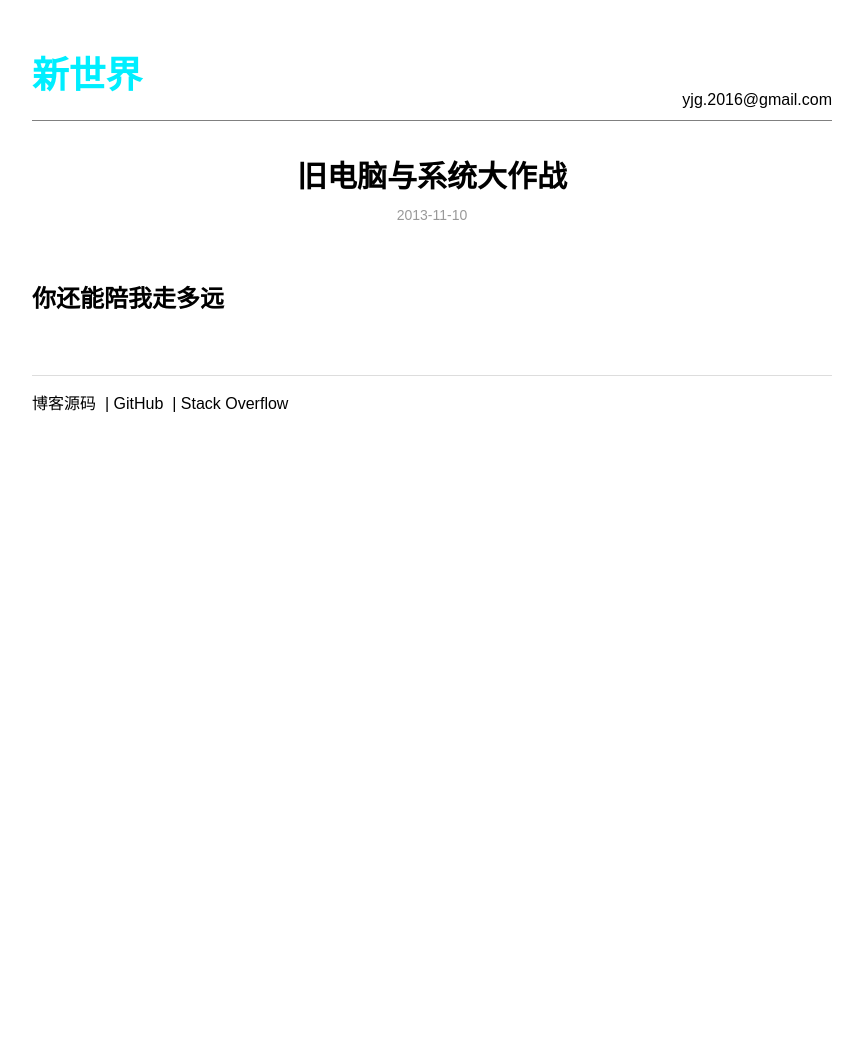
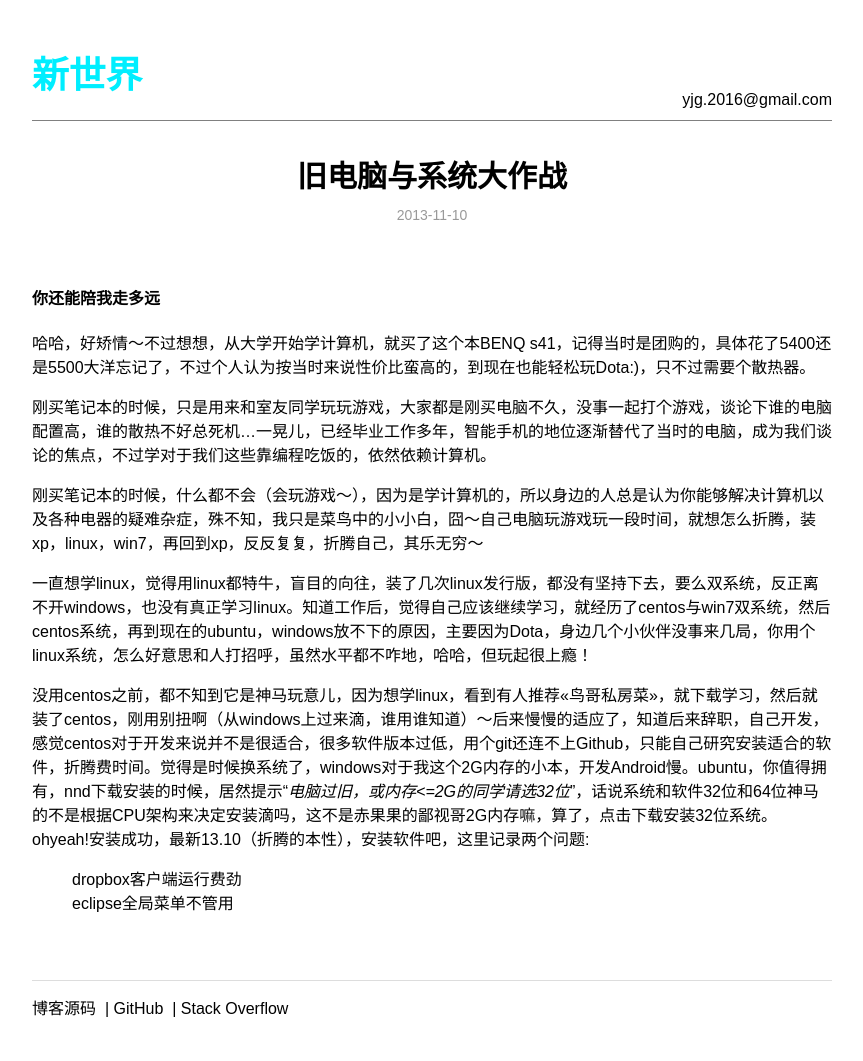
Before and after one commit to leongithub/blog, a Jekyll site: the page built from _posts/2013-11-10-os.md, in a window 1280 px wide. Shown: the whole page, without its empty margins (208-1071 px from the left). Built offline with Jekyll 4.4.1, drawn with Linux system fonts in a browser that asks for light colours; comment, search, counter and statistics services are not loaded; before the commit the page ends 900 px from its top, so only the background shows below that.

Commit message:
update blog

```diff
--- a/_posts/2013-11-10-os.md
+++ b/_posts/2013-11-10-os.md
@@ -4,4 +4,21 @@ title: 旧电脑与系统大作战
 description: 大学时期买的电脑，已经5年多了，系统从windows到linux，来来回回又回到ubuntu，舍不得你啊，老兄
 ---
 
-##你还能陪我走多远
+####你还能陪我走多远
+
+
+哈哈，好矫情～不过想想，从大学开始学计算机，就买了这个本BENQ s41，记得当时是团购的，具体花了5400还是5500大洋忘记了，不过个人认为按当时来说性价比蛮高的，到现在也能轻松玩Dota:)，只不过需要个散热器。
+
+
+刚买笔记本的时候，只是用来和室友同学玩玩游戏，大家都是刚买电脑不久，没事一起打个游戏，谈论下谁的电脑配置高，谁的散热不好总死机...一晃儿，已经毕业工作多年，智能手机的地位逐渐替代了当时的电脑，成为我们谈论的焦点，不过学对于我们这些靠编程吃饭的，依然依赖计算机。
+
+
+刚买笔记本的时候，什么都不会（会玩游戏～），因为是学计算机的，所以身边的人总是认为你能够解决计算机以及各种电器的疑难杂症，殊不知，我只是菜鸟中的小小白，囧～自己电脑玩游戏玩一段时间，就想怎么折腾，装xp，linux，win7，再回到xp，反反复复，折腾自己，其乐无穷～
+
+
+一直想学linux，觉得用linux都特牛，盲目的向往，装了几次linux发行版，都没有坚持下去，要么双系统，反正离不开windows，也没有真正学习linux。知道工作后，觉得自己应该继续学习，就经历了centos与win7双系统，然后centos系统，再到现在的ubuntu，windows放不下的原因，主要因为Dota，身边几个小伙伴没事来几局，你用个linux系统，怎么好意思和人打招呼，虽然水平都不咋地，哈哈，但玩起很上瘾！
+
+
+没用centos之前，都不知到它是神马玩意儿，因为想学linux，看到有人推荐<<鸟哥私房菜>>，就下载学习，然后就装了centos，刚用别扭啊（从windows上过来滴，谁用谁知道）～后来慢慢的适应了，知道后来辞职，自己开发，感觉centos对于开发来说并不是很适合，很多软件版本过低，用个git还连不上Github，只能自己研究安装适合的软件，折腾费时间。觉得是时候换系统了，windows对于我这个2G内存的小本，开发Android慢。ubuntu，你值得拥有，nnd下载安装的时候，居然提示“*电脑过旧，或内存<=2G的同学请选32位*”，话说系统和软件32位和64位神马的不是根据CPU架构来决定安装滴吗，这不是赤果果的鄙视哥2G内存嘛，算了，点击下载安装32位系统。ohyeah!安装成功，最新13.10（折腾的本性），安装软件吧，这里记录两个问题:
+1. dropbox客户端运行费劲
+2. eclipse全局菜单不管用
```
